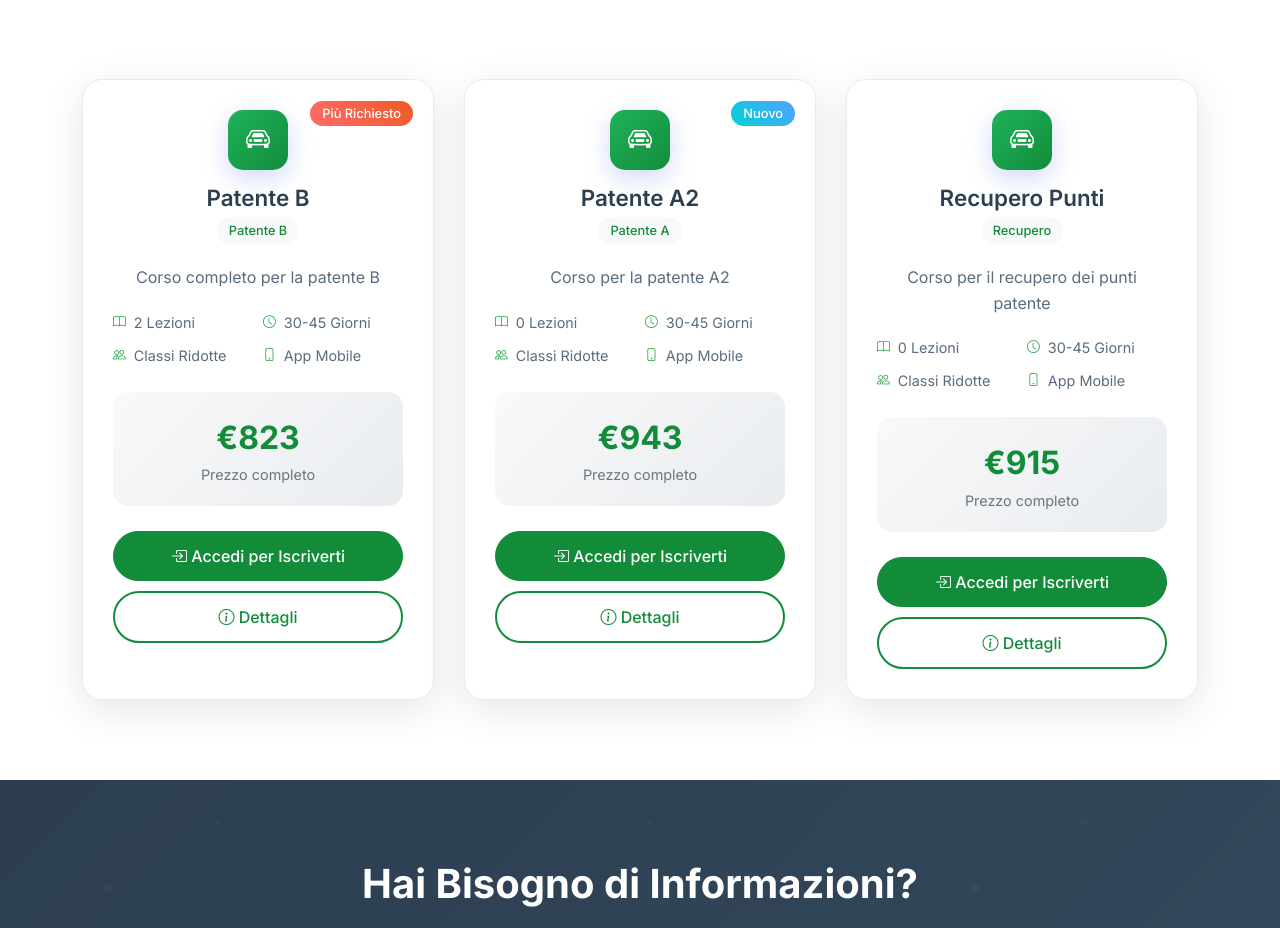
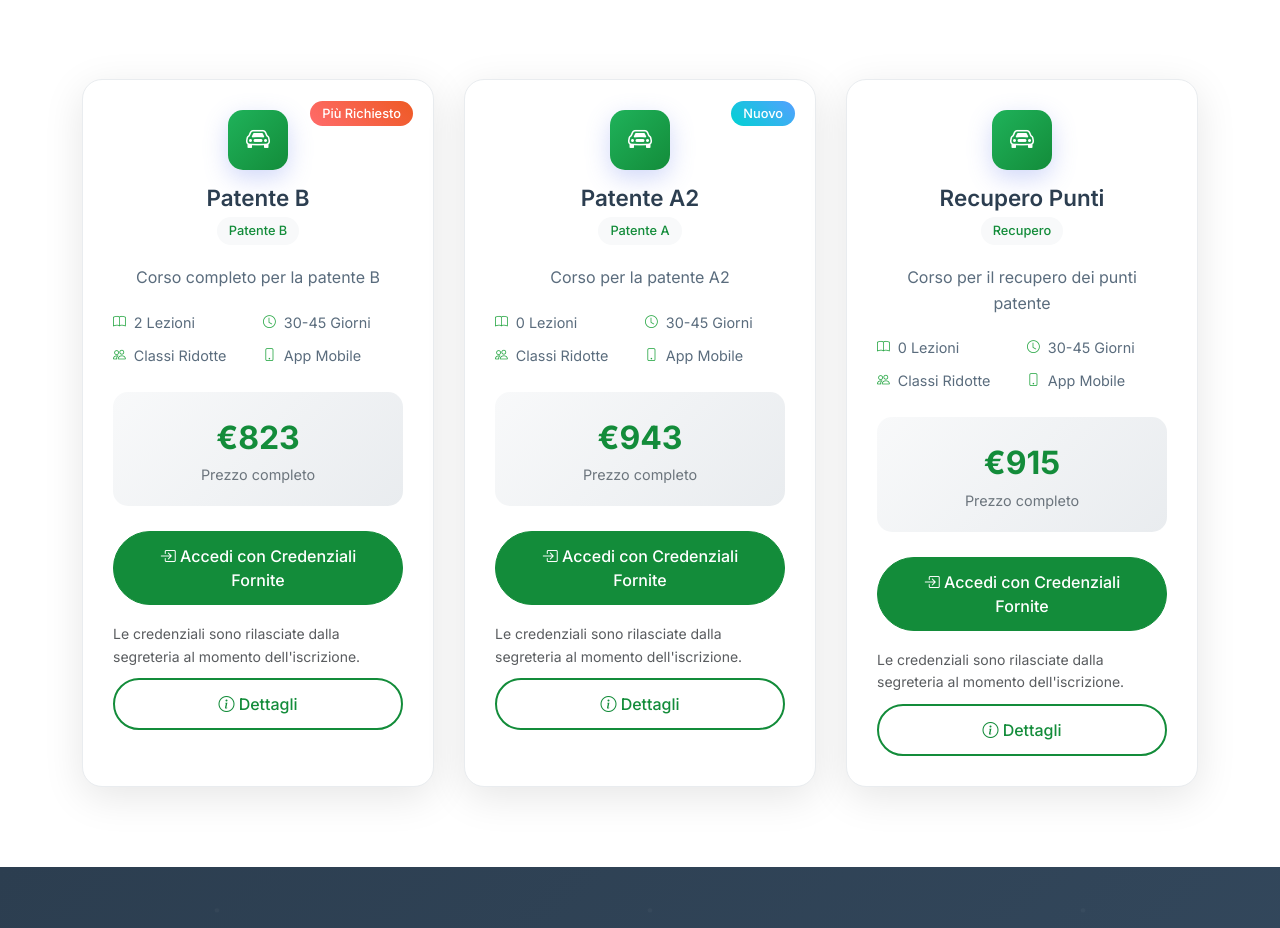
Before and after one commit to agservizi/autoscuola-liana, a PHP site: page /corsi.php in a window 1280 px wide. Shown: the part 950-1878 px from the top of the page. Run offline with PHP 8.4, Linux system fonts and the light colour scheme; data comes from the database, SQL or seed files in the repository.

Commit message:
Modificato il testo del pulsante di accesso e aggiunta una nota informativa sulle credenziali rilasciate dalla segreteria.

```diff
--- a/public/corsi.php
+++ b/public/corsi.php
@@ -160,8 +160,9 @@ require_once '../includes/header.php';
                     <?php else: ?>
                         <a href="login.php" class="btn btn-primary">
                             <i class="bi bi-box-arrow-in-right"></i>
-                            Accedi per Iscriverti
+                            Accedi con Credenziali Fornite
                         </a>
+                        <small class="text-muted d-block mt-2">Le credenziali sono rilasciate dalla segreteria al momento dell'iscrizione.</small>
                     <?php endif; ?>
                     <button class="btn btn-outline-primary course-info-btn" data-course-id="<?php echo $course['id']; ?>">
                         <i class="bi bi-info-circle"></i>
```
